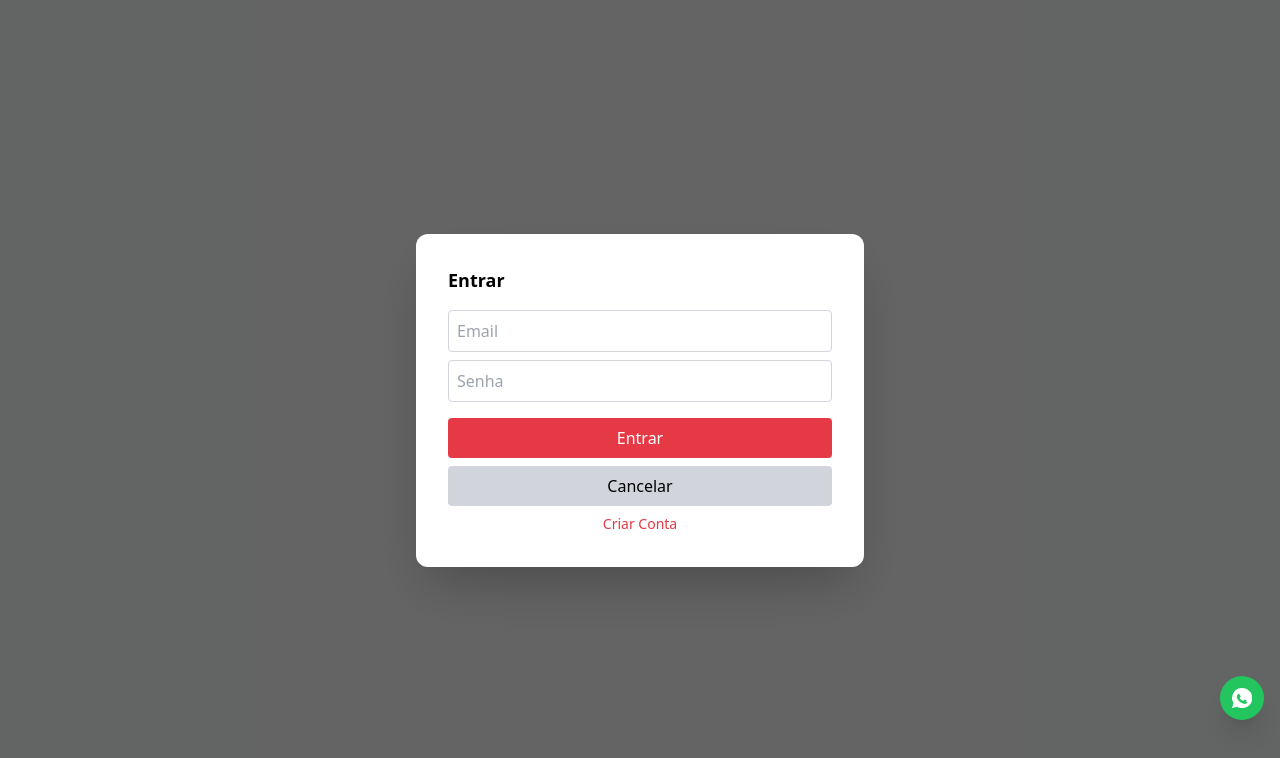
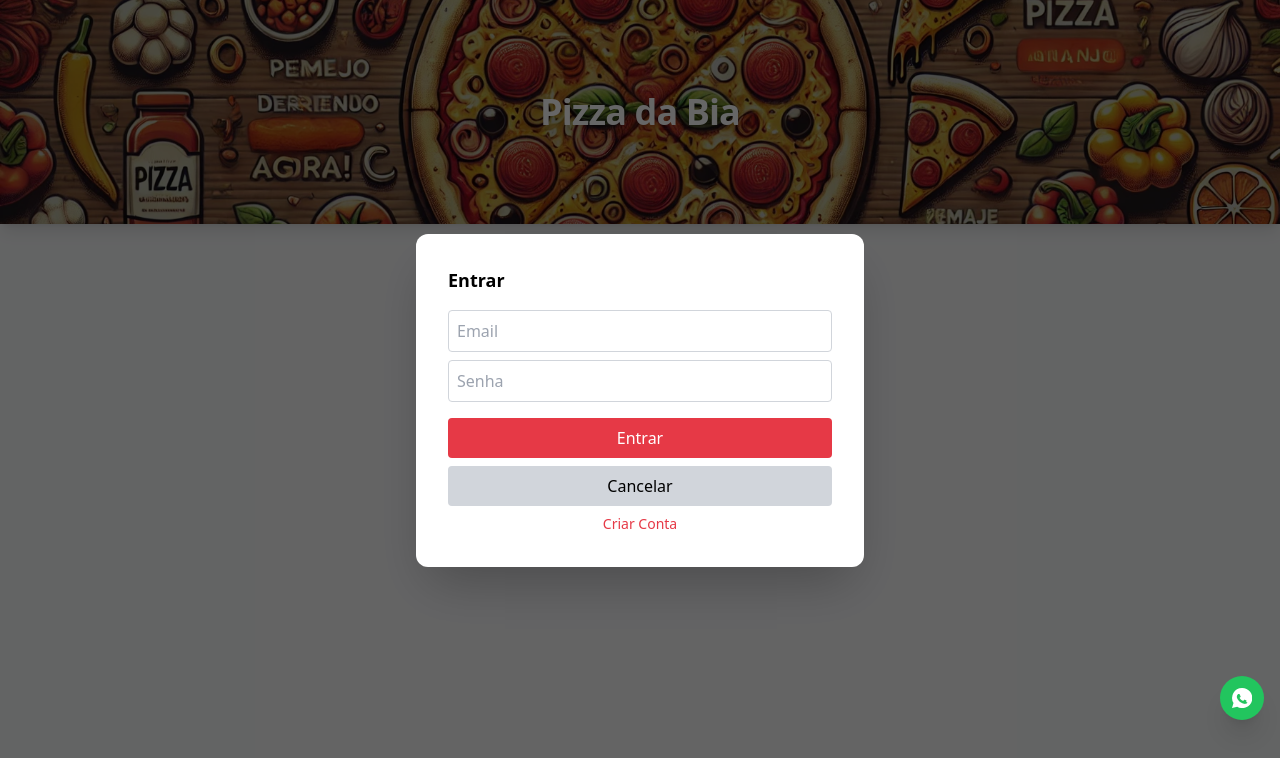
Before and after one commit to Shouked/pizzaria-frontend, a React (Create React App) app: page / in a window 1280 px wide. Shown: the top 758 px of the page. Built offline with nearby package versions, Linux system fonts and the light colour scheme; no server answers.

Commit message:
Atualizar o App.js

```diff
--- a/src/App.js
+++ b/src/App.js
@@ -54,8 +54,14 @@ function App() {
       setIsLoggedIn(false);
     }
 
-    // Evita acesso à raiz sem login do super admin
-    if (location.pathname === '/' && (!user || !user.isSuperAdmin)) {
+    if (user && user.tenantId && currentTenantId && user.tenantId !== currentTenantId) {
+      localStorage.removeItem('token');
+      setUser(null);
+      setIsLoggedIn(false);
+      setCart([]);
+    }
+
+    if (location.pathname === '/' && !user && !isLoginOpen) {
       setIsLoginOpen(true);
     }
   }, [location.pathname, user]);
@@ -85,7 +91,6 @@ function App() {
 
   const NavigationBar = () => {
     if (!currentTenantId || user?.isSuperAdmin) return null;
-
     const cartCount = cart.reduce((acc, item) => acc + item.quantity, 0);
 
     return (
@@ -128,12 +133,25 @@ function App() {
   return (
     <ThemeProvider>
       <div className="min-h-screen bg-gray-50 flex flex-col font-sans">
+        <header className="bg-white shadow-lg w-full z-40">
+          <div className="relative w-full h-40 sm:h-48 md:h-56">
+            <img src="/pizza.png" alt="Banner da Pizzaria" className="w-full h-full object-cover brightness-75" />
+            <div className="absolute inset-0 flex items-center justify-center">
+              <span className="text-white text-2xl sm:text-3xl md:text-4xl font-extrabold tracking-tight drop-shadow-lg">
+                Pizza da Bia
+              </span>
+            </div>
+          </div>
+        </header>
+
         <main className="flex-1 pb-20">
           <Routes>
             <Route path="/" element={
               user?.isSuperAdmin
                 ? <SuperAdminPanel />
-                : <div className="flex justify-center items-center h-full" />
+                : (user?.isAdmin
+                    ? <Admin user={user} />
+                    : <div className="flex justify-center items-center h-full" />)
             } />
             <Route path="/:tenantId" element={<Menu cart={cart} setCart={setCart} setIsLoginOpen={setIsLoginOpen} />} />
             <Route path="/:tenantId/order-summary" element={<OrderSummary user={user} setIsLoginOpen={setIsLoginOpen} cart={cart} setCart={setCart} />} />
@@ -187,10 +205,14 @@ function App() {
 
         <NavigationBar />
 
-        {/* Botão do WhatsApp visível apenas se não for super admin */}
+        {/* Botão WhatsApp - visível apenas para usuários que não são super admin */}
         {!user?.isSuperAdmin && (
-          <a href="https://wa.me/+5511940705013" target="_blank" rel="noopener noreferrer"
-            className="fixed bottom-20 right-4 bg-green-500 text-white p-3 rounded-full shadow-xl hover:bg-green-600 transition-all duration-200 z-50">
+          <a
+            href="https://wa.me/+5511940705013"
+            target="_blank"
+            rel="noopener noreferrer"
+            className="fixed bottom-20 right-4 bg-green-500 text-white p-3 rounded-full shadow-xl hover:bg-green-600 transition-all duration-200 z-50"
+          >
             <svg className="h-5 w-5" fill="currentColor" viewBox="0 0 32 32">
               <path d="M16 .1a15.9 15.9 0 0 0-13.6 24L0 32l8.3-2.2A16 16 0 1 0 16 .1zm8.7 23.1c-.4 1.1-2.2 2-3.1 2.1-.8.1-1.7.4-5-.9-4.2-1.6-7-5.9-7.2-6.2-.2-.3-1.7-2.3-1.7-4.4s1.1-3.1 1.5-3.6c.4-.4 1-.6 1.3-.6h.9c.3 0 .7 0 1 .8s1.2 2.7 1.3 2.9c.1.2.2.4 0 .7s-.3.4-.5.7-.5.5-.7.6c-.2.2-.4.4-.2.8.2.4 1 1.5 2.2 2.5 1.5 1.3 2.7 1.6 3.1 1.8.4.2.6.2.8 0s.9-1.1 1.1-1.5c.2-.4.4-.3.7-.2s1.9.9 2.2 1c.3.1.5.2.6.3.1.1.1 1.1-.3 2.2z" />
             </svg>
```
